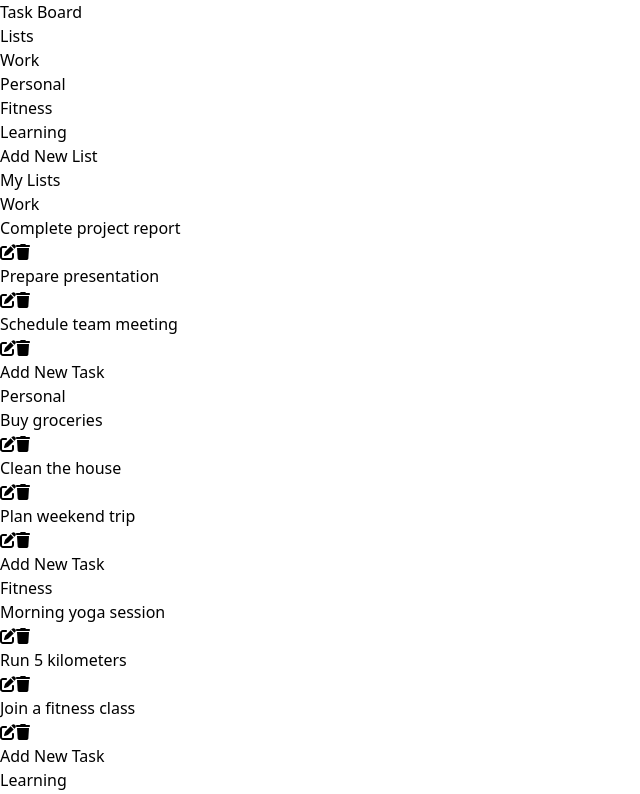
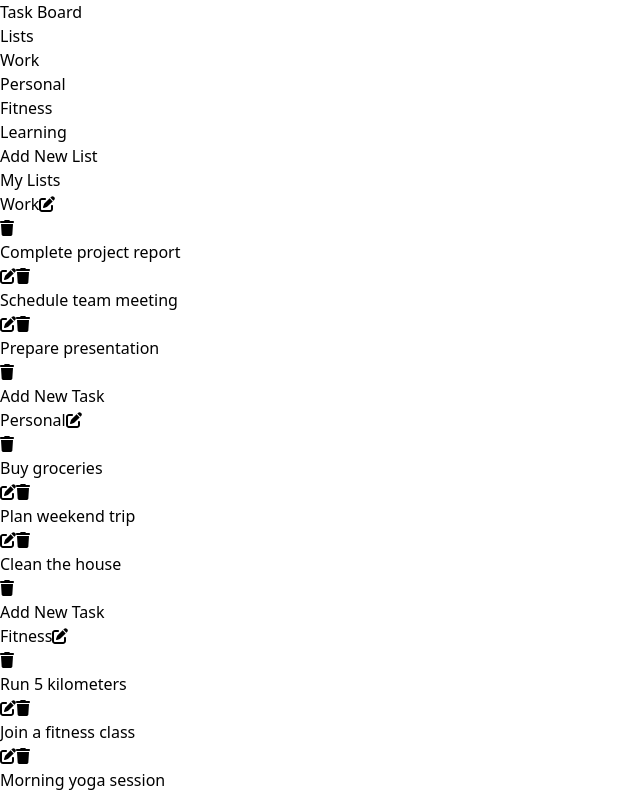
Before and after one commit to AwaisDotGeek/TaskBoard_, a React (Vite) app: page / in a window 1280 px wide. Shown: the top 794 px of the page, without its empty margins (0-640 px from the left). Built offline with nearby package versions, Linux system fonts and the light colour scheme.

Commit message:
List can be editied and deleted. Task can be marked completed and vice-versa

```diff
--- a/src/App.jsx
+++ b/src/App.jsx
@@ -20,6 +20,7 @@ function App() {
 
   const [idOfListTheTaskIsBeingAddedTo, setIdOfListTheTaskIsBeingAddedTo] = useState(0);
   const [theTaskBeingEdited, setTheTaskBeingEdited] = useState(null);
+  const [theListBeingEdited, setTheListBeingEdited] = useState(null);
 
   // This function helps scroll to a specific card
   const scrollToCard = (id) => {
@@ -27,7 +28,7 @@ function App() {
     const container = containerRef.current;
 
     if (targetRef && container) {
-      const targetPosition = targetRef.offsetLeft - container.scrollLeft;
+      const targetPosition = targetRef.offsetLeft - container.scrollLeft - 25;
 
       container.scrollTo({
           left: container.scrollLeft + targetPosition - container.clientWidth / 2 + targetRef.clientWidth / 2,
@@ -73,8 +74,22 @@ function App() {
   };
 
   const handleNewList = (listTitle) => {
-    saveNewListToStorage(listTitle);
-    // localStorage.clear();
+    if (theListBeingEdited) {
+      theListBeingEdited.name = listTitle;
+
+      // save updated in localStorage
+      if (theListBeingEdited.id > mock_lists.length) {
+        const storedLists = getTasksFromLocalStorage();
+        if (storedLists) {
+          const updatedLists = storedLists.map((list) =>
+            list.id === theListBeingEdited.id ? theListBeingEdited : list
+          );
+          localStorage.setItem('todos-lists', JSON.stringify(updatedLists));
+        }
+      }
+    } else {
+      saveNewListToStorage(listTitle);
+    }
   };
 
   // Add new Task
@@ -123,7 +138,6 @@ function App() {
   // Edit a Task
   const handleEditTask = (taskToEdit) => {
     setShowCreateNewTask_Modal(true);
-    console.log(theTaskBeingEdited);
     setTheTaskBeingEdited(taskToEdit);
   }
 
@@ -140,6 +154,57 @@ function App() {
     const tasksToKeep = tasks.filter((task) => task.id !== taskToDelete.id);
     setTasks([...tasksToKeep]);
   };
+
+  // Edit a Task
+  const handleEditList = (listToEdit) => {
+    setShowCreateNewList_Modal(true);
+    setTheListBeingEdited(listToEdit);
+  }
+
+  // Delete a Task
+  const handleDeleteList = (listToDelete) => {
+    if (listToDelete.id > mock_lists.length) {
+      const storedTasks = getTasksFromLocalStorage();
+      const storedLists = getListsFromStorage();
+      if (storedTasks) {
+          const updatedTasks = storedTasks.filter((task) => task.listId !== listToDelete.id);
+          localStorage.setItem('todos-tasks', JSON.stringify(updatedTasks));
+
+          const updatedLists = storedLists.filter((list) => list.id !== listToDelete.id);
+          localStorage.setItem('todos-lists', JSON.stringify(updatedLists));
+
+      }
+    }
+
+    const tasksToKeep = tasks.filter((task) => task.listId !== listToDelete.id);
+    setTasks([...tasksToKeep]);
+
+    const listsToKeep = lists.filter((list) => list.id !== listToDelete.id);
+    setLists([...listsToKeep]);
+  };
+
+  // Mark as Completed
+  const handleCompleted = (task) => {
+    const updatedTask = { ...task, completed: !task.completed };
+
+    if (task.listId > mock_lists.length) {
+        const storedTasks = getTasksFromLocalStorage();
+        if (storedTasks) {
+            const updatedTasks = storedTasks.map((t) =>
+                t.id === task.id ? updatedTask : t
+            );
+            localStorage.setItem("todos-tasks", JSON.stringify(updatedTasks));
+        }
+    }
+
+    // Update in the current tasks state
+    const updatedTasks = tasks.map((t) =>
+        t.id === task.id ? updatedTask : t
+    );
+    setTasks(updatedTasks);
+  };
+
+
 
   // For Lists
   useEffect(() => {
@@ -177,22 +242,34 @@ function App() {
           showNewTaskModal={ showNewTaskModal }
           onEdit = { handleEditTask }
           onDelete = { handleDeleteTask }
+          onEditList={ handleEditList }
+          onDeleteList={ handleDeleteList }
+          onCompleted={ handleCompleted }
         />
       </div>
 
       <Footer />
 
       {/* Create New List Modal */}
-      <CreateNewList isModalVisible={showCreateNewList_Modal} onSubmit={handleNewList} onClose={() => setShowCreateNewList_Modal(false)} />
+      <CreateNewList
+        isModalVisible={showCreateNewList_Modal}
+        onSubmit={handleNewList}
+        onClose={() => {
+          setShowCreateNewList_Modal(false);
+          setTheListBeingEdited(null);
+        }}
+        listToEdit={theListBeingEdited}
+      />
+
       <CreateNewTask
         isModalVisible={showCreateNewTask_Modal}
         onSubmit={handleNewTask}
         onClose={() => {
           setShowCreateNewTask_Modal(false);
           setTheTaskBeingEdited(null);
-          console.log(theTaskBeingEdited);
         }}
-        taskToEdit={theTaskBeingEdited}/>
+        taskToEdit={theTaskBeingEdited}
+      />
     </div>
   )
 }
--- a/src/components/CreateNewList.jsx
+++ b/src/components/CreateNewList.jsx
@@ -1,8 +1,9 @@
-import { useState } from "react";
+import { useState, useEffect } from "react";
 
-const CreateNewList = ({ isModalVisible, onSubmit, onClose }) => {
+const CreateNewList = ({ listToEdit, isModalVisible, onSubmit, onClose }) => {
     const [listTitle, setListTitle] = useState("");
     const [showError, setShowError] = useState(false);
+    const [isEditing, setIsEditing] = useState(false);
 
     const handleInputChange = (e) => {
         const value = e.target.value;
@@ -23,6 +24,16 @@ const CreateNewList = ({ isModalVisible, onSubmit, onClose }) => {
         }
     };
 
+    useEffect(() => {
+        if (listToEdit) {
+            setListTitle(listToEdit.name);
+            setIsEditing(true);
+        } else {
+            setListTitle('');
+            setIsEditing(false);
+        }
+    }, [listToEdit]);
+
     return (
         <div
             onClick={onClose}
@@ -37,7 +48,7 @@ const CreateNewList = ({ isModalVisible, onSubmit, onClose }) => {
                     ×
                 </button>
 
-                <h2 className="text-xl font-bold mb-4">Create New List</h2>
+                <h2 className="text-xl font-bold mb-4">{isEditing ? 'Edit List' : 'Create New List'}</h2>
 
                 <input
                     type="text"
--- a/src/components/Footer.jsx
+++ b/src/components/Footer.jsx
@@ -1,6 +1,6 @@
 const Footer = () => {
     return (
-        <footer className="text-center bg-gray-200 py-4" >
+        <footer className="text-center bg-gray-100 py-4" >
             <p>&copy; {new Date().getFullYear()} AwaisDotGeek. All rights reserved.</p>
         </footer>
     );
--- a/src/components/ListCard.jsx
+++ b/src/components/ListCard.jsx
@@ -2,7 +2,7 @@ import React, { forwardRef } from "react";
 import { FontAwesomeIcon } from "@fortawesome/react-fontawesome";
 import { faEdit, faTrash } from "@fortawesome/free-solid-svg-icons";
 
-const ListCard = forwardRef(({ list, tasks, showNewTaskModal, onEditTask, onDeleteTask }, ref) => {
+const ListCard = forwardRef(({ list, tasks, showNewTaskModal, onEditTask, onDeleteTask, onEditList, onDeleteList, onCompleted }, ref) => {
     return (
         <div
             ref={ref}
@@ -10,12 +10,38 @@ const ListCard = forwardRef(({ list, tasks, showNewTaskModal, onEditTask, onDele
             className="bg-white min-w-[300px] h-full max-h-[93%] rounded-lg shadow-lg border-[1px] border-gray-300 flex flex-col justify-between"
         >
             <div>
-                <h3 className="text-center font-semibold tracking-wide border-b-[1px] border-black py-2">
-                    {list.name}
+                <h3 className="text-center font-semibold tracking-wide border-b-[1px] border-black px-3 py-2 flex items-center justify-between">
+                    <div></div>
+                    <div className="justify-self-center">
+                        <span>{list.name}</span>
+                        <button
+                            onClick={() => onEditList(list)}
+                            aria-label="Edit List"
+                            className="text-green-500 hover:text-blue-700 ml-2"
+                        >
+                            <FontAwesomeIcon icon={faEdit} />
+                        </button>
+                    </div>
+                    <div className="flex space-x-2">
+                        <button
+                            onClick={() => onDeleteList(list)}
+                            aria-label="Delete List"
+                            className="text-red-500 hover:text-red-700"
+                        >
+                            <FontAwesomeIcon icon={faTrash} />
+                        </button>
+                    </div>
                 </h3>
+
                 <ul>
-                    {tasks.map((task, index) => (
-                        <li key={index} className="px-2 py-1 flex justify-between">
+                {tasks
+                    .filter((task) => !task.completed)
+                    .map((task, index) => (
+                        <li
+                            key={index}
+                            onClick={() => onCompleted(task)}
+                            className="px-2 py-1 flex justify-between cursor-pointer hover:bg-[#D4EBF8]"
+                        >
                             <span>{task.title}</span>
                             <div className="flex gap-3">
                                 <button
@@ -35,7 +61,28 @@ const ListCard = forwardRef(({ list, tasks, showNewTaskModal, onEditTask, onDele
                             </div>
                         </li>
                     ))}
-                </ul>
+                {tasks
+                    .filter((task) => task.completed)
+                    .map((task, index) => (
+                        <li
+                            key={index}
+                            onClick={() => onCompleted(task)}
+                            className="px-2 py-1 flex justify-between cursor-pointer hover:bg-[#D4EBF8]"
+                        >
+                            <span className="line-through text-gray-500">{task.title}</span>
+                            <div className="flex gap-3">
+                                <button
+                                    onClick={() => onDeleteTask(task)}
+                                    className="text-red-500 hover:text-red-700"
+                                    aria-label="Delete Task"
+                                >
+                                    <FontAwesomeIcon icon={faTrash} />
+                                </button>
+                            </div>
+                        </li>
+                    ))}
+            </ul>
+
             </div>
 
             <div className="w-full flex justify-center py-2">
--- a/src/components/ListsContainer.jsx
+++ b/src/components/ListsContainer.jsx
@@ -1,6 +1,6 @@
 import ListCard from "./ListCard";
 
-const ListsContainer = ({ lists, tasks, cardRefs, containerRef, showNewTaskModal, onEdit, onDelete }) => {
+const ListsContainer = ({ lists, tasks, cardRefs, containerRef, showNewTaskModal, onEdit, onDelete, onEditList, onDeleteList, onCompleted }) => {
     return (
         <div className="bg-[#D4EBF8] w-full h-full">
             <h2 className="font-bold px-5 py-2 border-b-[2px] border-[#1F509A]">
@@ -9,7 +9,7 @@ const ListsContainer = ({ lists, tasks, cardRefs, containerRef, showNewTaskModal
 
             <div
                 ref={ containerRef }
-                className="h-full py-5 px-5 flex gap-3 items-start overflow-x-scroll lg:pr-[300px] md:pr-[600px]"
+                className="h-full py-5 pl-5 flex gap-3 items-start overflow-x-scroll pr-[600px] lg:pr-[300px]"
             >
                 {lists.map((listItem) => (
                     <ListCard
@@ -19,6 +19,9 @@ const ListsContainer = ({ lists, tasks, cardRefs, containerRef, showNewTaskModal
                         showNewTaskModal={showNewTaskModal}
                         onDeleteTask = { onDelete }
                         onEditTask = { onEdit }
+                        onEditList = { onEditList }
+                        onDeleteList = { onDeleteList }
+                        onCompleted = { onCompleted }
                         ref={(el) => (cardRefs.current[listItem.id] = el)} // Attach ref to each card
                     />
                 ))}
```
